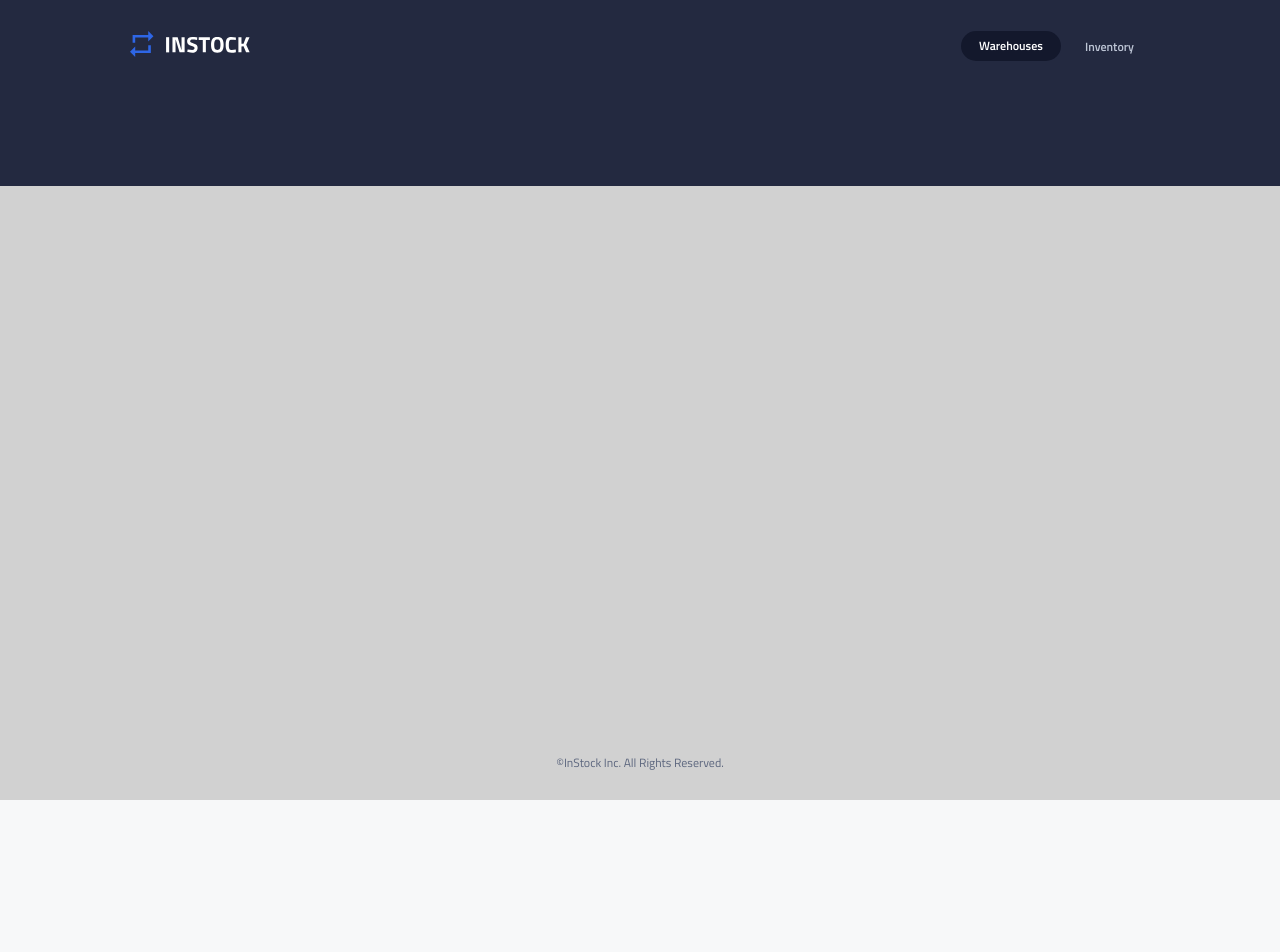
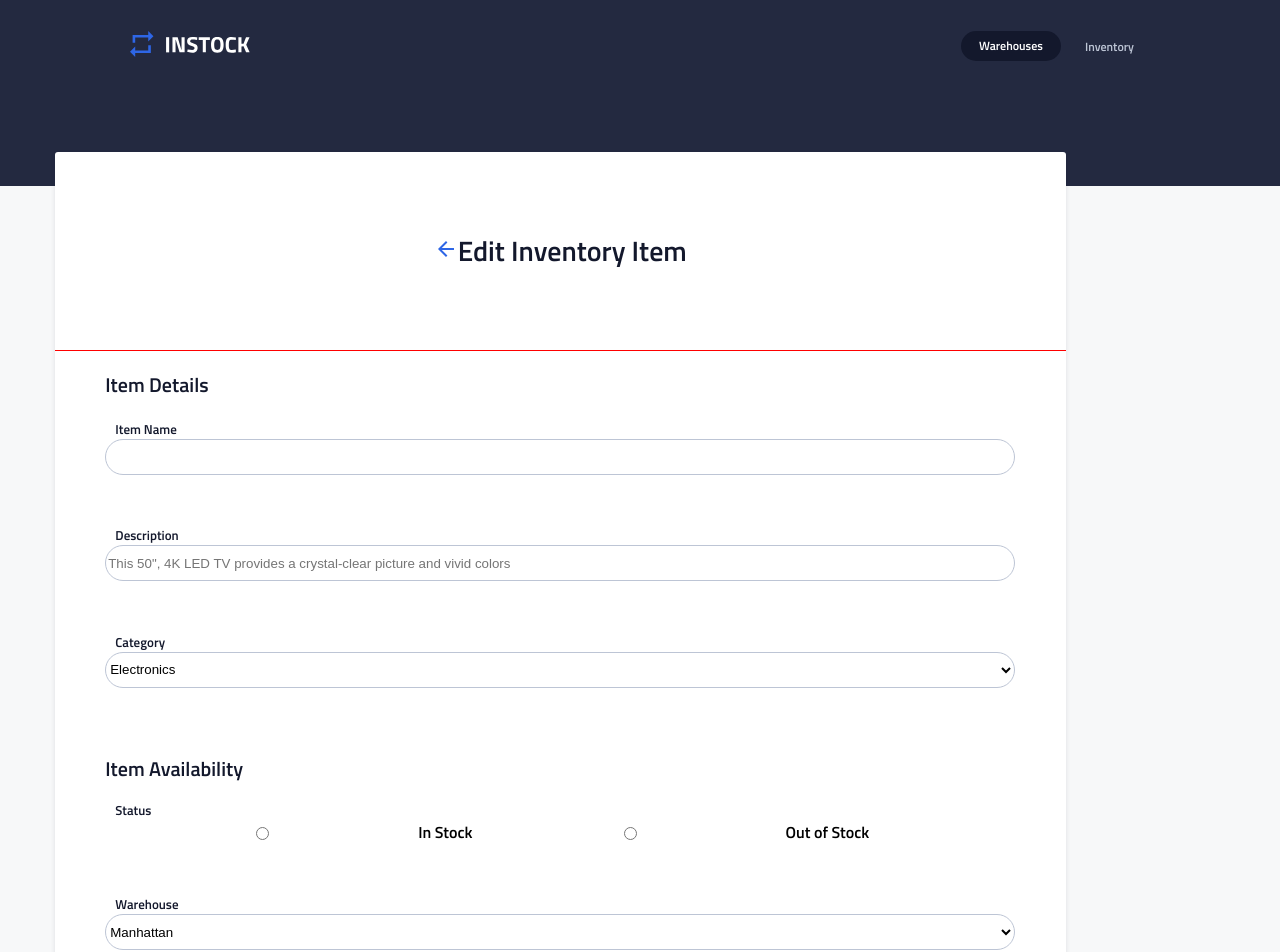
Before and after one commit to zementeshome/bebop-instock, a React (Create React App) app in the folder sprint-1/client/: page / in a window 1280 px wide. Shown: the top 952 px of the page. Before the commit the page ends 800 px from the top, so only its background shows below. Built offline with nearby package versions, Linux system fonts and the light colour scheme.

Commit message:
add Edit Inventory Component

```diff
--- a/sprint-1/client/src/App.js
+++ b/sprint-1/client/src/App.js
@@ -6,6 +6,7 @@ import EditWarehouse from "./Components/EditWarehouse/EditWarehouse";
 import AddNewWarehouse from "./Components/AddNewWarehouse/AddWarehouse";
 import InventoryItemDetails from "./Components/InventoryItemDetails/InventoryItemDetails";
 import Background from "./Components/Background/Background";
+import EditInventoryItem from "./Components/EditInventoryItem/EditInventoryItem";
 import { BrowserRouter, Route, Switch } from "react-router-dom";
 
 function App() {
@@ -16,7 +17,8 @@ function App() {
       {/* <WarehouseList /> */}
       {/* <AddNewWarehouse /> */}
       {/* <InventoryItemDetails /> */}
-      <Background />
+      <EditInventoryItem />
+      {/* <Background /> */}
       <BrowserRouter>
         <Switch>
           <Route path="/" exact component={() => <route />} />
--- a/sprint-1/client/src/components/Background/Background.jsx
+++ b/sprint-1/client/src/components/Background/Background.jsx
@@ -1,9 +1,11 @@
 import React from "react";
-import "./Background.scss";
+
+import "./background.scss";
 
 export default function Background() {
   return (
     <div className="Background">
+      {/* <EditInventoryItem /> */}
       <h6 className="Background__reserve">
         ©InStock Inc. All Rights Reserved.
       </h6>
--- a/sprint-1/client/src/components/EditInventoryItem/EditInventoryItem.jsx
+++ b/sprint-1/client/src/components/EditInventoryItem/EditInventoryItem.jsx
@@ -2,5 +2,188 @@ import React from "react";
 import "./editInventoryItem.scss";
 
 export default function EditInventoryItem() {
-  return <div></div>;
+  return (
+    <div className="inventory">
+      <div className="inventory__title-container">
+        <h2 className="inventory__title">
+          <img
+            src={process.env.PUBLIC_URL + "./assets/icons/arrow-back24px.svg"}
+            alt="Arrow"
+          />
+          Edit Inventory Item
+        </h2>
+      </div>
+      <form className="inventory__form" action="">
+        <div className="inventory__heading">
+          <h3 className="inventory__heading-title">Item Details</h3>
+        </div>
+        <div className="inventory__form-top-container">
+          <div className="inventory__form-item-container">
+            <label
+              className="inventory__form-item-label"
+              htmlFor="inventory__form-item-input"
+            >
+              Item Name
+            </label>
+            <input className="inventory__form-item-input" type="text" />
+          </div>
+          <div className="inventory__form-description-container">
+            <label
+              className="inventory__form-description-label"
+              htmlFor="inventory__form-description-input"
+            >
+              Description
+            </label>
+            <input
+              placeholder='This 50", 4K LED TV provides a crystal-clear picture and vivid colors'
+              className="inventory__form-description-input"
+              type="text"
+            />
+          </div>
+          <div className="inventory__form-category-container">
+            <label className="inventory__form-category-label" htmlFor="">
+              Category
+            </label>
+            <select
+              className="inventory__form-category-input"
+              name="category"
+              id="category"
+            >
+              <option
+                className="inventory__form-category-input-option"
+                value="Electronics"
+              >
+                Electronics
+              </option>
+              <option
+                className="inventory__form-category-input-option"
+                value="Gear"
+              >
+                Gear
+              </option>
+              <option
+                className="inventory__form-category-input-option"
+                value="Apparel"
+              >
+                Apparel
+              </option>
+              <option
+                className="inventory__form-category-input-option"
+                value="Accessories"
+              >
+                Accessories
+              </option>
+              <option
+                className="inventory__form-category-input-option"
+                value="Health"
+              >
+                Health
+              </option>
+            </select>
+          </div>
+          <div className="inventory__separation"></div>
+          <div class="inventory__form-bottom-container">
+            <div className="inventory__form-lower-container">
+              <h2 className="inventory__heading-title">Item Availability</h2>
+            </div>
+            <div className="inventory__form-status-container">
+              <label
+                className="inventory__form-status-label"
+                htmlFor="inventory__form-status-input-container"
+              >
+                Status
+              </label>
+              <div className="inventory__form-status-input-container">
+                <input
+                  id="in-stock"
+                  value="In Stock"
+                  className="inventory__form-status-radio"
+                  type="radio"
+                />
+                <label htmlFor="in-stock">In Stock</label>
+
+                <input
+                  id="out-stock"
+                  value="Out of Stock"
+                  className="inventory__form-status-radio"
+                  type="radio"
+                />
+                <label htmlFor="out-stock">Out of Stock</label>
+              </div>
+            </div>
+            <div className="inventory__form-warehouse-container">
+              <label
+                className="inventory__form-warehouse-label"
+                htmlFor="inventory__form-warehouse-input"
+              >
+                Warehouse
+              </label>
+              <select
+                className="inventory__form-warehouse-input"
+                name="warehouse"
+                id="warehouse"
+              >
+                <option
+                  className="inventory__form-warehouse-option"
+                  value="Manhattan"
+                >
+                  Manhattan
+                </option>
+                <option
+                  className="inventory__form-warehouse-option"
+                  value="King West"
+                >
+                  King West
+                </option>
+                <option
+                  className="inventory__form-warehouse-option"
+                  value="Granville"
+                >
+                  Granville
+                </option>
+                <option
+                  className="inventory__form-warehouse-option"
+                  value="San Fran"
+                >
+                  San Fran
+                </option>
+                <option
+                  className="inventory__form-warehouse-option"
+                  value="Santa Monica"
+                >
+                  Santa Monica
+                </option>
+                <option
+                  className="inventory__form-warehouse-option"
+                  value="Seattle"
+                >
+                  Seattle
+                </option>
+                <option
+                  className="inventory__form-warehouse-option"
+                  value="Montreal"
+                >
+                  Montreal
+                </option>
+                <option
+                  className="inventory__form-warehouse-option"
+                  value="Boston"
+                >
+                  Boston
+                </option>
+              </select>
+            </div>
+          </div>
+        </div>
+        <div className="inventory__form-btn-container">
+          <button className=" inventory__form-btn inventory__form-btn-cancel">
+            Cancel
+          </button>
+          <button className=" inventory__form-btn inventory__form-btn-save">
+            Save
+          </button>
+        </div>
+      </form>
+    </div>
+  );
 }
--- a/sprint-1/client/src/components/EditInventoryItem/editInventoryItem.scss
+++ b/sprint-1/client/src/components/EditInventoryItem/editInventoryItem.scss
@@ -13,5 +13,141 @@ body {
   margin: 0px;
   padding: 0px;
   overflow-x: hidden;
-  font-weight: 600;
+  font-family: Titillium Web;
 }
+
+.inventory {
+  left: 4.27%;
+  right: 4.27%;
+  top: 19%;
+  bottom: 9.74%;
+  height: fit-content;
+  margin-bottom: 10%;
+  background: #ffffff;
+  box-shadow: 0px 2px 5px rgba(19, 24, 44, 0.1);
+  border-radius: 3px;
+  &__title-container {
+    border-bottom: 1px solid red;
+    display: flex;
+    align-items: center;
+    justify-content: center;
+  }
+  &__title {
+    font-family: Titillium Web;
+    font-style: normal;
+    font-weight: 600;
+    font-size: 28px;
+    line-height: 36px;
+    margin: 8% auto;
+    align-items: center;
+  }
+  &__form {
+    display: flex;
+    flex-direction: column;
+    align-items: flex-start;
+  }
+  &__heading {
+    margin-left: 5%;
+  }
+  &__heading-title {
+    font-style: normal;
+    font-weight: 600;
+    font-size: 20px;
+    line-height: 28px;
+    display: flex;
+    align-items: center;
+    color: #13182c;
+  }
+  &__form-top-container {
+    display: flex;
+    flex-direction: column;
+    width: 100%;
+  }
+  &__form-item-container {
+    display: flex;
+    flex-direction: column;
+    margin-bottom: 5%;
+    // justify-content: center;
+    align-items: center;
+  }
+  &__form-item-label {
+    font-style: normal;
+    font-weight: 600;
+    font-size: 13px;
+    line-height: 20px;
+    align-self: flex-start;
+    color: #13182c;
+    margin-left: 6%;
+  }
+  &__form-item-input {
+    width: 90%;
+    height: 36px;
+    background: #ffffff;
+    border: 1px solid #bdc5d5;
+    box-sizing: border-box;
+    border-radius: 20px;
+  }
+  &__form-description-container {
+    @extend .inventory__form-item-container;
+  }
+  &__form-description-label {
+    @extend .inventory__form-item-label;
+  }
+  &__form-description-input {
+    @extend .inventory__form-item-input;
+  }
+  &__form-category-container {
+    @extend .inventory__form-item-container;
+  }
+  &__form-category-label {
+    @extend .inventory__form-item-label;
+  }
+  &__form-category-input {
+    @extend .inventory__form-item-input;
+  }
+  &__form-category-input-option {
+  }
+  &__separation {
+  }
+  &__form-bottom-container {
+  }
+
+  &__form-lower-container {
+    @extend .inventory__heading;
+  }
+  &__heading-title {
+    @extend .inventory__heading-title;
+  }
+  &__form-status-container {
+    @extend .inventory__form-item-container;
+  }
+  &__form-status-label {
+    @extend .inventory__form-item-label;
+  }
+  &__form-status-input-container {
+    display: flex;
+    justify-content: space-evenly;
+    width: 90%;
+  }
+  &__form-status-radio {
+  }
+  &__form-warehouse-container {
+    @extend .inventory__form-item-container;
+  }
+  &__form-warehouse-label {
+    @extend .inventory__form-item-label;
+  }
+  &__form-warehouse-input {
+    @extend .inventory__form-item-input;
+  }
+  &__form-warehouse-option {
+  }
+  &__form-btn-container {
+  }
+  &__form-btn {
+  }
+  &__form-btn-cancel {
+  }
+  &__form-btn-save {
+  }
+}
```
Also changed, not shown: 1 other file (tests, documents, lock files or other folders).
